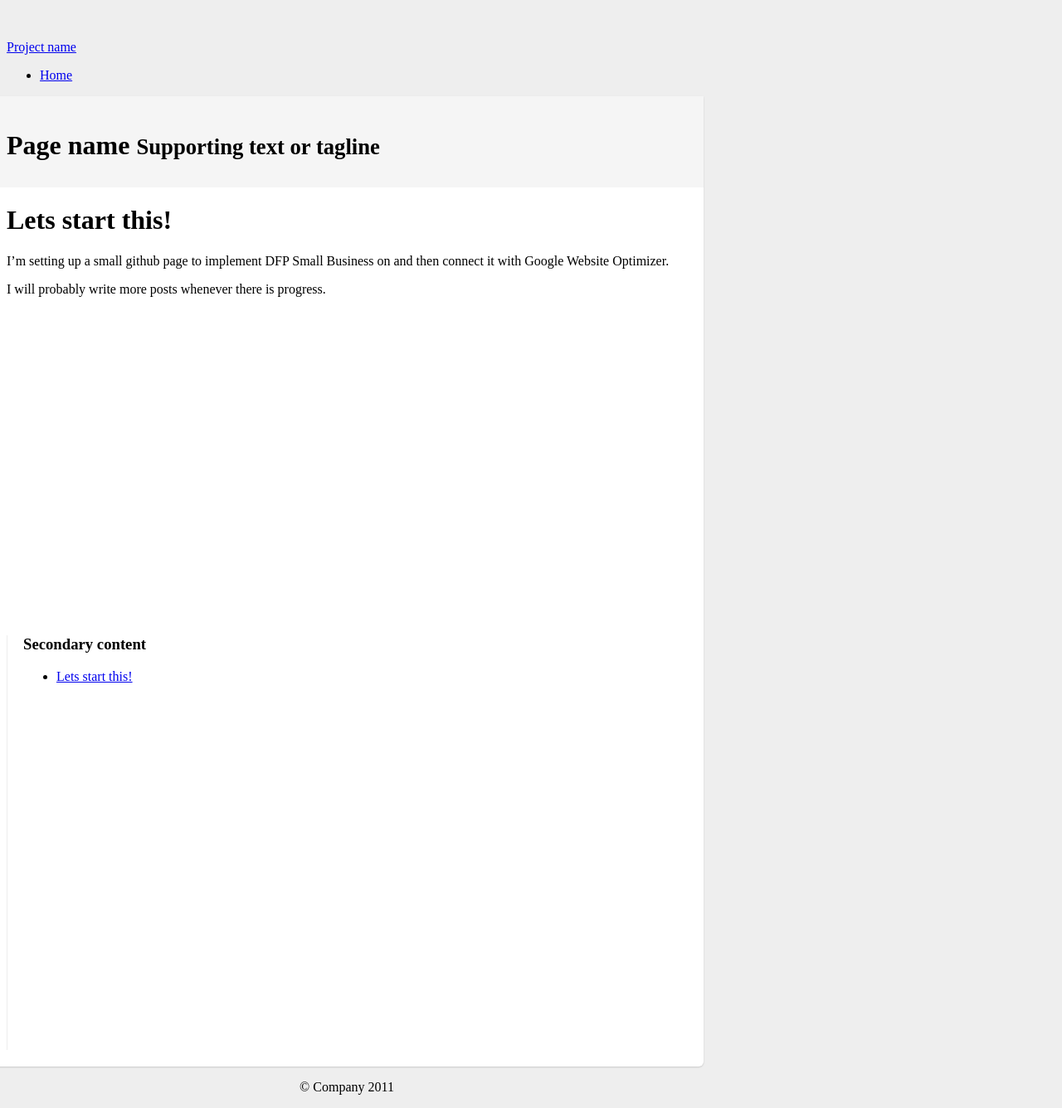
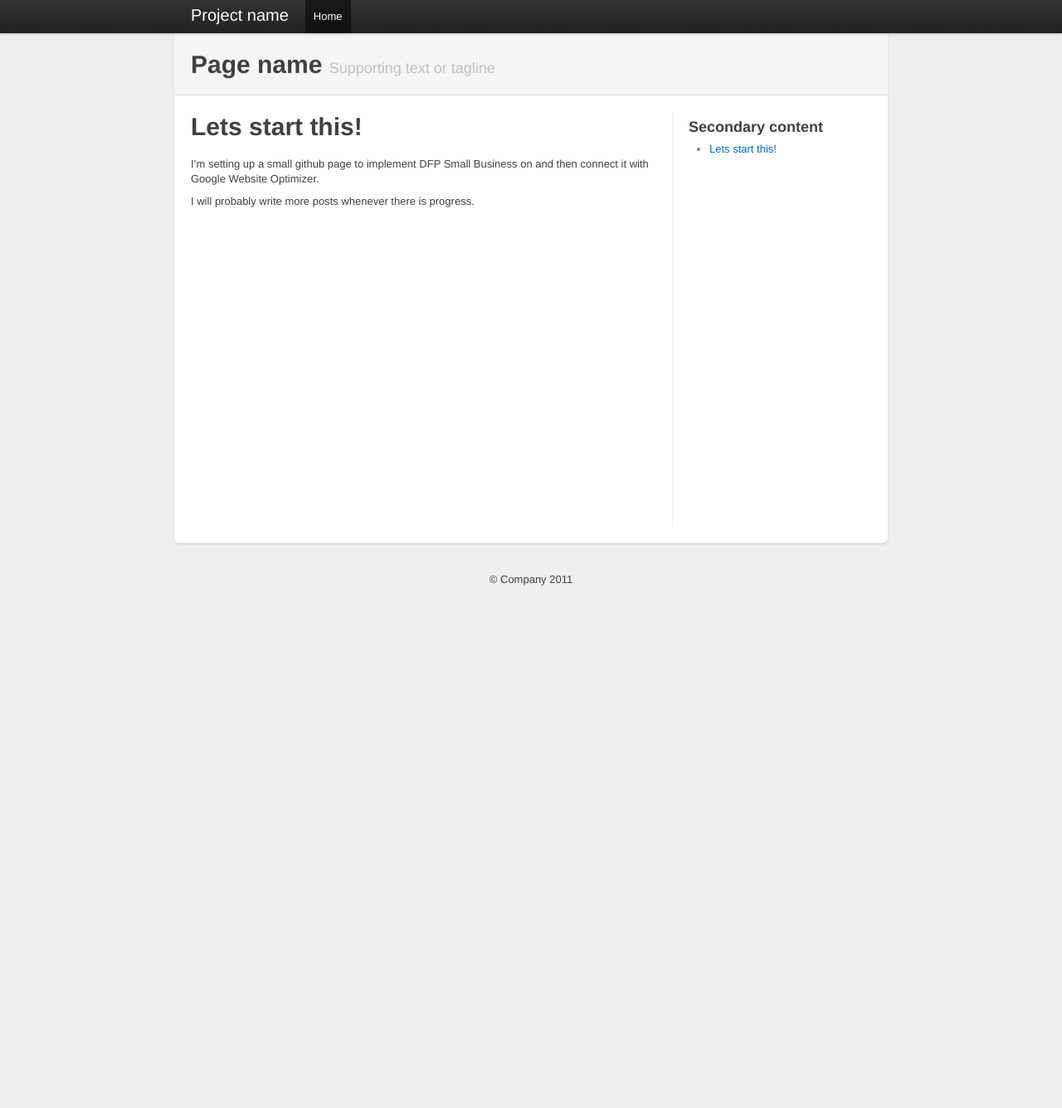
Before and after one commit to a8977338/dfpadsenseoptimiser, a Jekyll site: the page built from _posts/2011-10-26-InitialPost.md, in a window 1280 px wide and 1336 px high. Shown: the whole window at 83% size. Built offline with Jekyll 4.4.1, drawn with Linux system fonts in a browser that asks for light colours.

Commit message:
absolute paths

```diff
--- a/_layouts/default.html
+++ b/_layouts/default.html
@@ -12,7 +12,7 @@
     <![endif]-->
 
     <!-- Le styles -->
-    <link href="css/bootstrap.css" rel="stylesheet">
+    <link href="/dfpadsenseoptimiser/css/bootstrap.css" rel="stylesheet">
     <style type="text/css">
       /* Override some defaults */
       html, body {
--- a/index.html
+++ b/index.html
@@ -6,7 +6,7 @@ title: Starting a AdSense Optimizations with Google Website Optimizer and DFP Sm
 <p>
 Lorem ipsum dolor sit amet, consetetur sadipscing elitr, sed diam nonumy eirmod tempor invidunt ut labore et dolore magna aliquyam erat, sed diam voluptua.
 </p>
-<p><img src="img/dog.jpg" /></p>
+<p><img src="/dfpadsenseoptimiser/img/dog.jpg" /></p>
 <p>
 At vero eos et accusam et justo duo dolores et ea rebum. Stet clita kasd gubergren, no sea takimata sanctus est Lorem ipsum dolor sit amet. Lorem ipsum dolor sit amet, consetetur sadipscing elitr, sed diam nonumy eirmod tempor invidunt ut labore et dolore magna aliquyam erat, sed diam voluptua. At vero eos et accusam et justo duo dolores et ea rebum. Stet clita kasd gubergren, no sea takimata sanctus est Lorem ipsum dolor sit amet.
 </p>
```
